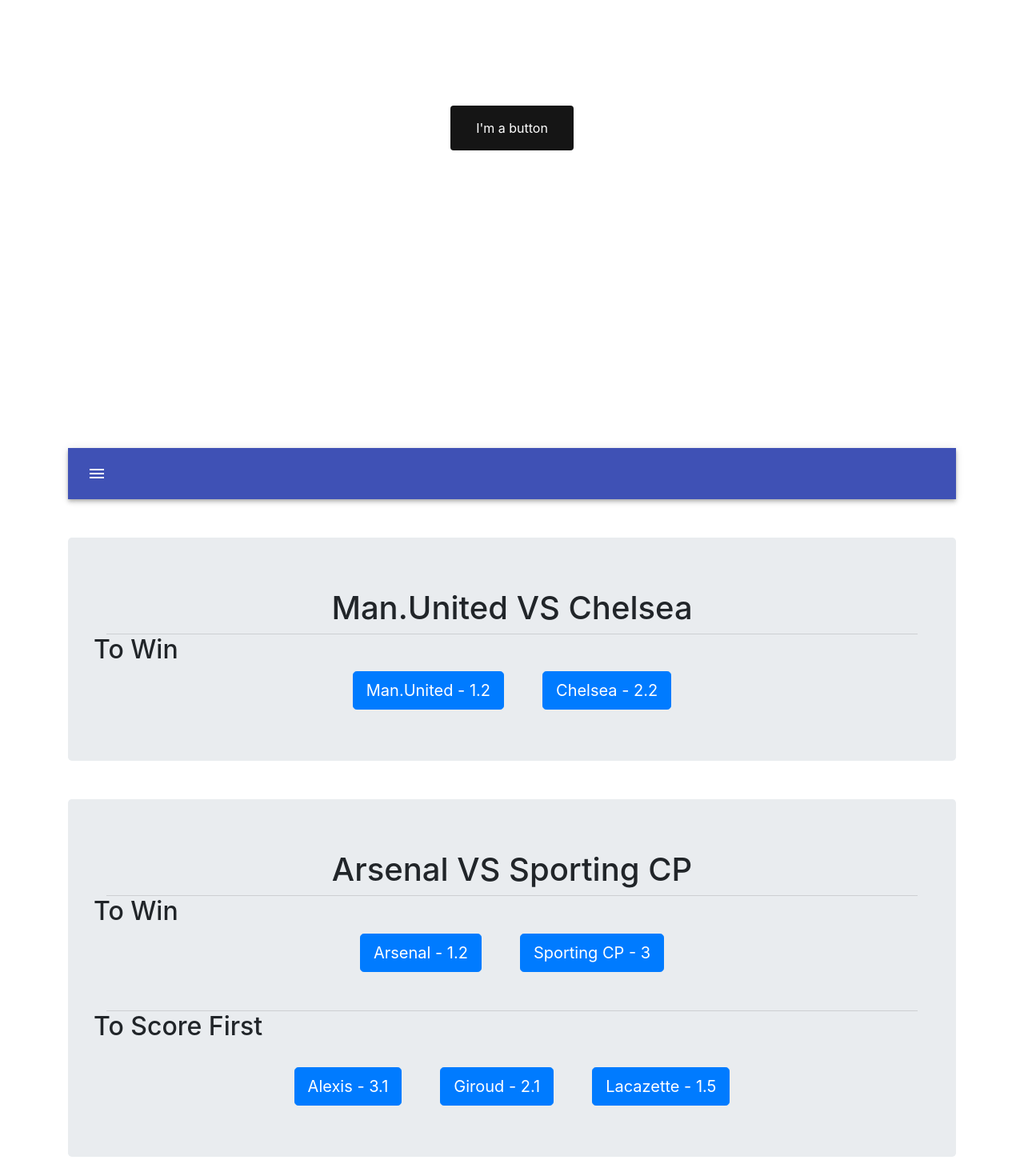
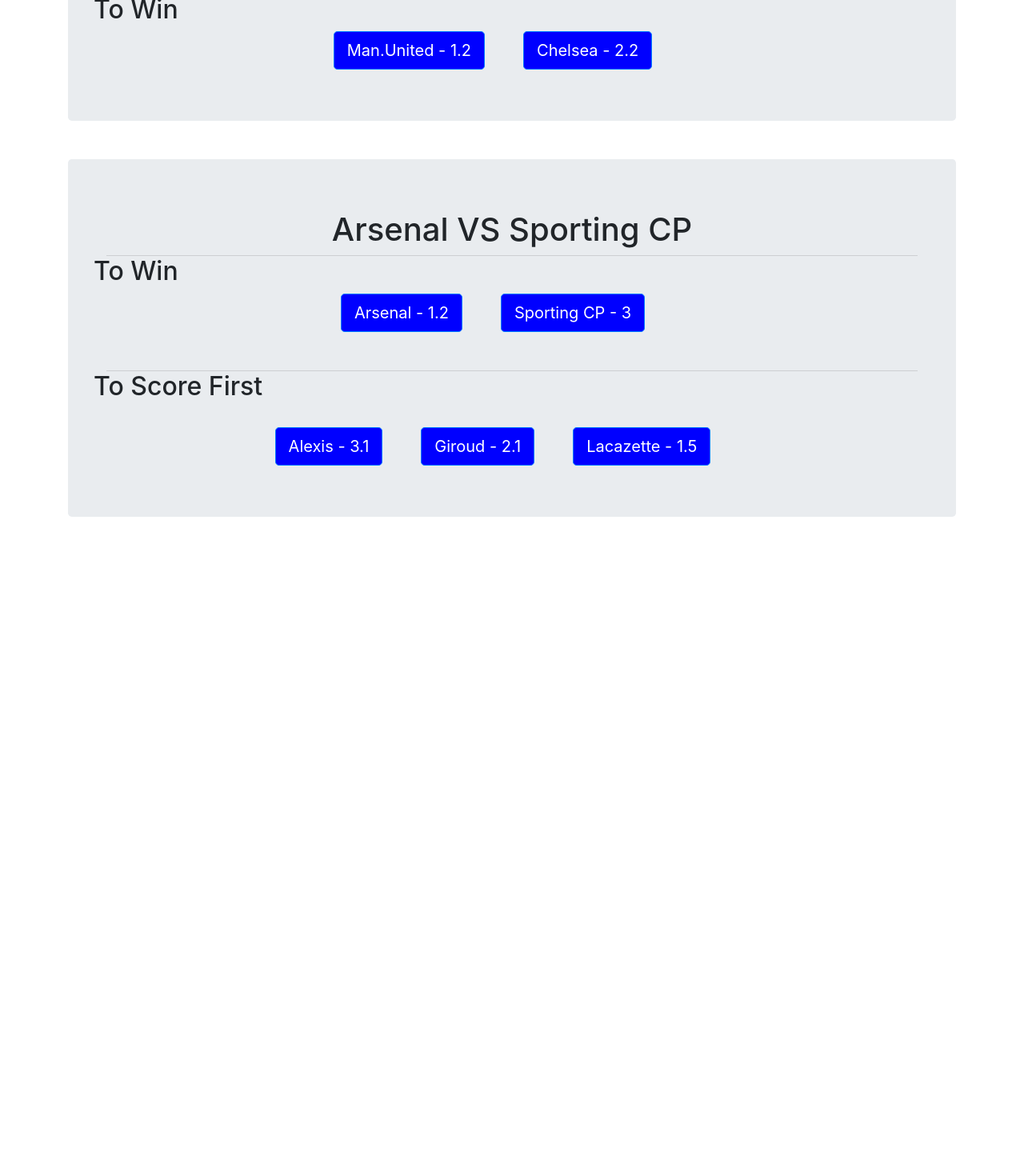
Before and after one commit to eddieallard/SoccerApp, a React (Create React App) app: page / in a window 1280 px wide. Shown: the part 240-1710 px from the top of the page at 80% size. After the commit the page ends 918 px from the top, so only its background shows below. Built offline with nearby package versions, Linux system fonts and the light colour scheme.

Commit message:
added use state for button color change, added modal to Betslip, made changes to app.js for MenuIcon

```diff
--- a/src/components/App.js
+++ b/src/components/App.js
@@ -1,40 +1,25 @@
 import React, { useState } from "react";
-import styled from 'styled-components';
 import { Route, Switch } from 'react-router-dom';
 import HomePage from "./home/HomePage";
 import BetSlip from "./modal/BetSlip";
 import NavBar from "../components/common/NavBar";
-
-const Container = styled.div `
- display: flex;
- justify-content: center;
- align-items: center;
- height: 100vh;
- `;
-const Button = styled.div `
-  min-width: 100px;
-  padding: 16px 32px;
-  border-radius: 4px;
-  border: none;
-  background: #151515;
-  color: #fff;
-`;
+import MenuIcon from '@material-ui/icons/Menu';
 
 function App() {
   const [showBetslip, setBetslip] = useState(false);
 
   const openBetSlip = () => {
+    // this is a toggle value for the button
     setBetslip(prior => !prior);
   };
 
   return(
     <>
     <div className="container">
-    <Container>
-        <Button onClick={openBetSlip}>I'm a button</Button>
+      <NavBar>
+        <MenuIcon onClick={openBetSlip} />
+      </NavBar>
         <BetSlip showBetslip={showBetslip} setBetslip={setBetslip} />
-      </Container>
-      <NavBar />
       <Switch>
         <Route path="/" component={HomePage} />
         <Route path="Betslip" component={BetSlip} />
--- a/src/components/home/HomePage.js
+++ b/src/components/home/HomePage.js
@@ -1,9 +1,10 @@
-import React from "react";
-import { Link } from "react-router-dom";
+import React,{ useState } from "react";
 import Divider from '@material-ui/core/Divider';
 
 
+
 function HomePage() {
+    const [color, setColor] = useState('blue');
     return (
         <>
     <div className="jumbotron mt-5">
@@ -11,12 +12,8 @@
         <Divider variant="middle" />
         <h2 className="text-left">To Win</h2>
         <div className="container text-center">
-        <Link to="Betslip" className="btn btn-primary btn-lg mr-5">
-            Man.United - 1.2
-        </Link>
-        <Link to="Betslip" className="btn btn-primary btn-lg">
-            Chelsea - 2.2
-        </Link>
+        <button style={{background:color}} className="btn btn-primary btn-lg mr-5" onClick={()=>{setColor("green");}}>Man.United - 1.2</button>
+        <button style={{background:color}} className="btn btn-primary btn-lg mr-5" onClick={()=>{setColor("green");}}>Chelsea - 2.2</button>
         </div>
     </div>
     <div className="jumbotron mt-5">
@@ -24,27 +21,18 @@
         <Divider variant="middle" />
         <h2 className="text-left">To Win</h2>
         <div className="container text-center">
-        <Link to="Betslip" className="btn btn-primary btn-lg mr-5">
-            Arsenal - 1.2
-        </Link>
-        <Link to="Betslip" className="btn btn-primary btn-lg">
-            Sporting CP - 3
-        </Link>
+        <button style={{background:color}} className="btn btn-primary btn-lg mr-5" onClick={()=>{setColor("green");}}>Arsenal - 1.2</button>
+        <button style={{background:color}} className="btn btn-primary btn-lg mr-5" onClick={()=>{setColor("green");}}>Sporting CP - 3
+        </button>
         </div>
         <br></br>
         <br></br>
      <Divider variant="middle" />
         <h2 className="text-left">To Score First</h2><br></br>
         <div className="container text-center">
-        <Link to="Betslip" className="btn btn-primary btn-lg mr-5">
-            Alexis - 3.1
-        </Link>
-        <Link to="Betslip" className="btn btn-primary btn-lg mr-5">
-            Giroud - 2.1
-        </Link>
-        <Link to="Betslip" className="btn btn-primary btn-lg">
-            Lacazette - 1.5
-        </Link>
+        <button style={{background:color}} className="btn btn-primary btn-lg mr-5" onClick={()=>{setColor("green");}}>Alexis - 3.1</button>
+        <button style={{background:color}} className="btn btn-primary btn-lg mr-5" onClick={()=>{setColor("green");}}>Giroud - 2.1</button>
+        <button style={{background:color}} className="btn btn-primary btn-lg mr-5" onClick={()=>{setColor("green");}}>Lacazette - 1.5</button>
         </div>
     </div>
     </>
--- a/src/components/modal/BetSlip.js
+++ b/src/components/modal/BetSlip.js
@@ -1,13 +1,24 @@
-import React from "react";
+import React from 'react';
 
-function BetSlip() {
-  return (
-        <>
 
-        </>
-    )
+export const BetSlip = ({ showBetslip, setBetslip }) => {
+    return <>{showBetslip ? <div className="modal" tabindex="-1">
+    <div className="modal-dialog">
+      <div className="modal-content">
+        <div className="modal-header">
+          <h5 className="modal-title">Modal title</h5>
+          <button type="button" className="btn-close" data-bs-dismiss="modal" aria-label="Close"></button>
+        </div>
+        <div className="modal-body">
+          <p>Modal body text goes here.</p>
+        </div>
+        <div className="modal-footer">
+          <button type="button" className="btn btn-secondary" data-bs-dismiss="modal">Close</button>
+          <button type="button" className="btn btn-primary">Save changes</button>
+        </div>
+      </div>
+    </div>
+  </div> : null}</>;
 };
 
-
-
 export default BetSlip;
```
